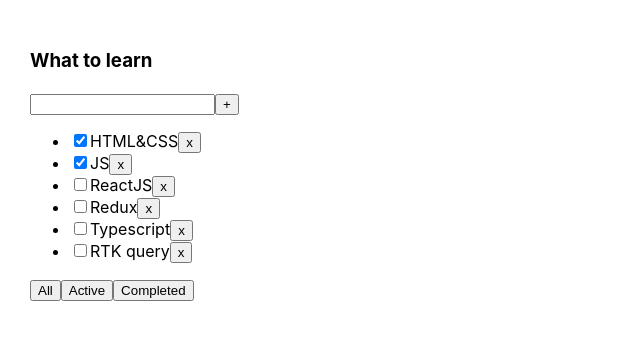
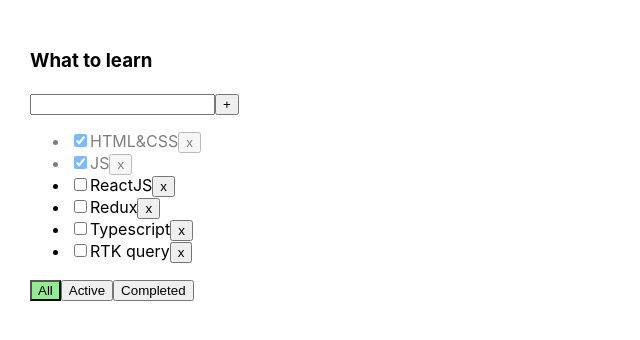
Before and after one commit to pasosh12/todolist, a React (Vite) app: page / in a window 1280 px wide. Shown: the top 340 px of the page, without its empty margins (0-640 px from the left). Built offline with nearby package versions, Linux system fonts and the light colour scheme.

Commit message:
some styles added

```diff
--- a/src/App.css
+++ b/src/App.css
@@ -6,3 +6,17 @@
 .app > div {
   margin-right: 50px;
 }
+
+.error {
+  border: 1px solid red;
+}
+
+.error-message{
+  color: red;
+}
+.active-filter{
+  background-color: lightgreen;
+}
+.is-done{
+  opacity: 0.5;
+}
--- a/src/App.tsx
+++ b/src/App.tsx
@@ -75,7 +75,7 @@
                 changeToDoListFilter={changeToDoListFilter}
                 addTask={onAddTask}
                 changeTaskStatus={changeTaskStatus}
-
+                filter={filter}
             />
 
         </div>
--- a/src/Button.tsx
+++ b/src/Button.tsx
@@ -1,10 +1,11 @@
 type Props={
     title: string,
     onClickHandler?: () => void,
+    className?: string
 }
-export const Button = ({title, onClickHandler}:Props) => {
+export const Button = ({title, onClickHandler,className}:Props) => {
     return (
-        <button onClick={onClickHandler}>{title}</button>
+        <button className={className} onClick={onClickHandler}>{title}</button>
 
     );
 };
--- a/src/TodolistItem.tsx
+++ b/src/TodolistItem.tsx
@@ -1,6 +1,6 @@
 import {FilterValuesType, TaskType} from "./App.tsx";
 import {Button} from "./Button.tsx";
-import {ChangeEvent,KeyboardEvent, useState} from "react";
+import {ChangeEvent, KeyboardEvent, useState} from "react";
 
 type TodoListItemPropsType = {
     title: string,
@@ -10,7 +10,8 @@
     deleteTask: (id: string) => void,
     addTask: (title: string) => void,
     changeToDoListFilter: (filter: FilterValuesType) => void,
-    changeTaskStatus :(itemId:string,newStatusValue:boolean)=>void
+    changeTaskStatus: (itemId: string, newStatusValue: boolean) => void,
+    filter: string
 }
 
 export const TodolistItem = ({
@@ -21,30 +22,38 @@
                                  deleteTask,
                                  changeToDoListFilter,
                                  addTask,
-                                 changeTaskStatus
+                                 changeTaskStatus,
+                                 filter
                              }: TodoListItemPropsType) => {
 
     const [taskTitle, setTaskTitle] = useState<string>('')
-
+    const [error, setError] = useState<string | null>(null)
     const createOnClickHandler = (filter: FilterValuesType) => () =>
         (changeToDoListFilter(filter))
 
     const createTaskHandler = () => {
-        addTask(taskTitle);
-        setTaskTitle('')
+        const trimmedTitle = taskTitle.trim()
+        if (trimmedTitle !== '') {
+            addTask(trimmedTitle);
+            setTaskTitle('')
+        } else {
+            setError('Title is required')
+        }
     }
     const changeTaskTitleHandler = (e: ChangeEvent<HTMLInputElement>) => {
+
         setTaskTitle(e.currentTarget.value)
+        setError(null)
     }
-    const createTaskOnEnterHandler = (e:KeyboardEvent<HTMLInputElement>) => {
+    const createTaskOnEnterHandler = (e: KeyboardEvent<HTMLInputElement>) => {
         if (e.key === 'Enter') {
             createTaskHandler()
         }
     }
-const checkboxHandler= (e: React.ChangeEvent<HTMLInputElement>, itemId: string)=>{
-    const newStatusValue= e.currentTarget.checked
-    changeTaskStatus(itemId,newStatusValue)
-}
+    const checkboxHandler = (e: ChangeEvent<HTMLInputElement>, itemId: string) => {
+        const newStatusValue = e.currentTarget.checked
+        changeTaskStatus(itemId, newStatusValue)
+    }
 
     return (
         <div>
@@ -53,6 +62,7 @@
             <p>{description}</p>
             <div>
                 <input
+                    className={error ? 'error' : ''}
                     value={taskTitle}
                     onChange={changeTaskTitleHandler}
                     onKeyDown={createTaskOnEnterHandler}
@@ -60,6 +70,7 @@
                 <Button title={'+'}
                         onClickHandler={createTaskHandler}
                 />
+                {error && <div className={'error-message'}>{error}</div>}
             </div>
             {
                 tasks.length === 0 ? (
@@ -70,10 +81,10 @@
                             const deleteTaskHandler = () => deleteTask(item.id)
 
                             return (
-                                <li key={item.id}>
+                                <li key={item.id} className={item.isDone ? 'is-done' : ''}>
                                     <input type="checkbox" checked={item.isDone}
-                                           onChange={(event:ChangeEvent<HTMLInputElement>)=>
-                                               checkboxHandler(event,item.id)}/>
+                                           onChange={(event: ChangeEvent<HTMLInputElement>) =>
+                                               checkboxHandler(event, item.id)}/>
                                     <span>{item.title}</span>
                                     <Button title={'x'} onClickHandler={deleteTaskHandler}/>
                                 </li>
@@ -84,9 +95,12 @@
             }
 
             <div>
-                <Button title={'All'} onClickHandler={createOnClickHandler('all')}/>
-                <Button title={'Active'} onClickHandler={createOnClickHandler('active')}/>
-                <Button title={'Completed'} onClickHandler={createOnClickHandler('completed')}/>
+                <Button title={'All'} className={filter === 'all' ? 'active-filter' : ''}
+                        onClickHandler={createOnClickHandler('all')}/>
+                <Button title={'Active'} className={filter === 'active' ? 'active-filter' : ''}
+                        onClickHandler={createOnClickHandler('active')}/>
+                <Button title={'Completed'} className={filter === 'completed' ? 'active-filter' : ''}
+                        onClickHandler={createOnClickHandler('completed')}/>
 
             </div>
         </div>
```
